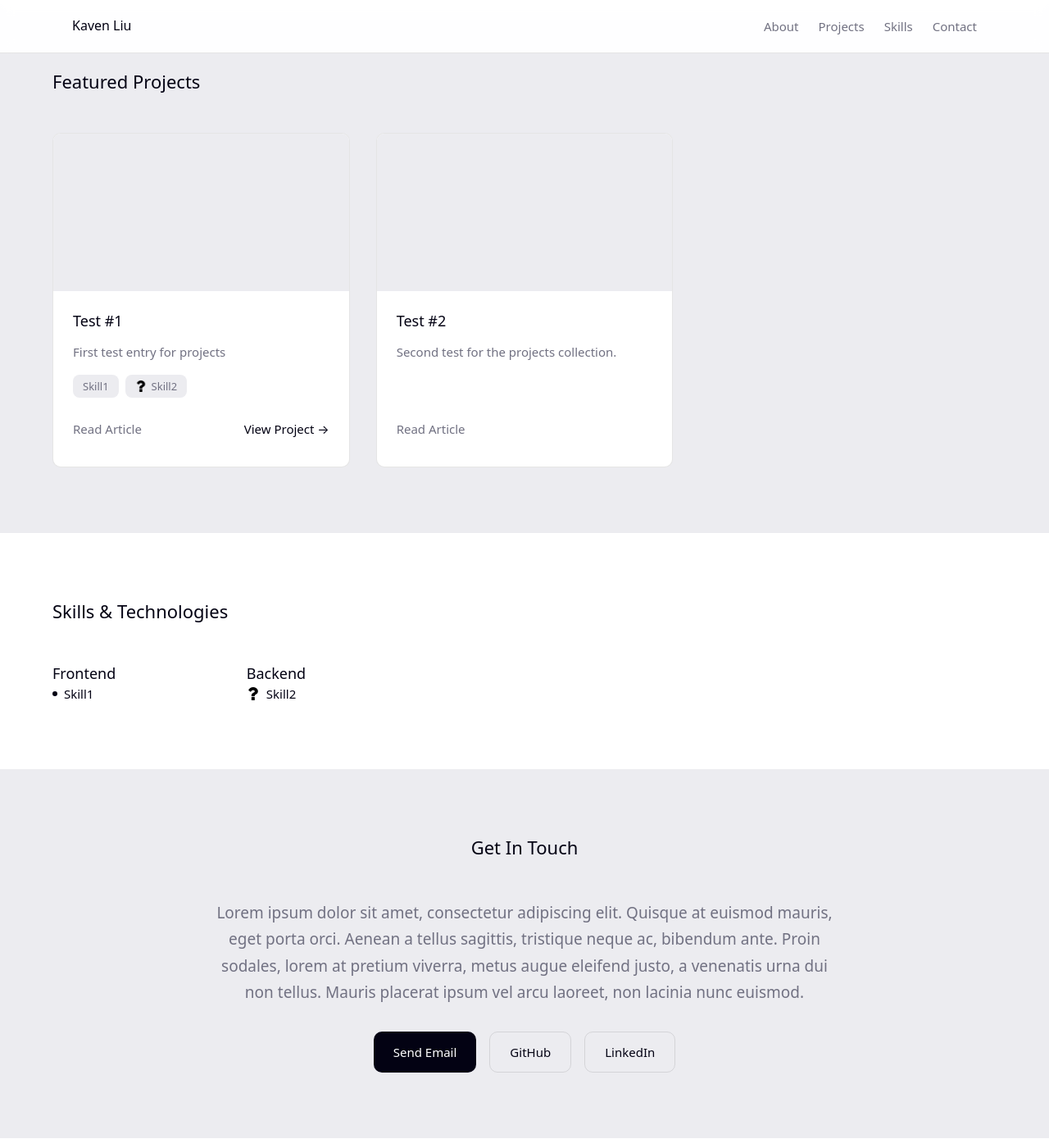
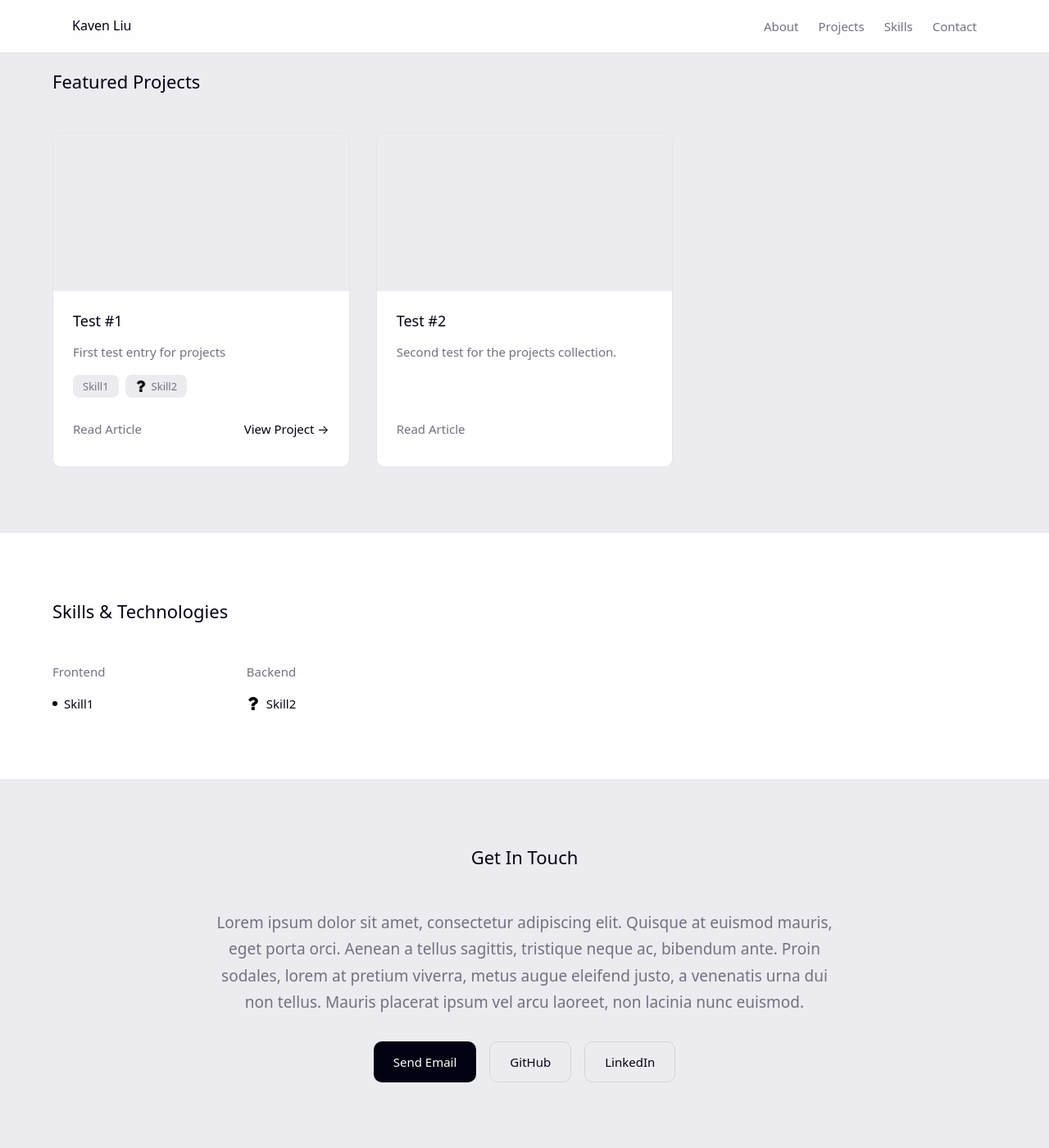
Before and after one commit to Reios0/reios0.github.io, a Jekyll site: the page built from index.html, in a window 1280 px wide and 1400 px high, scrolled down 626 px. Shown: the whole window at 82% size. Built offline with Jekyll 4.4.1, drawn with Linux system fonts in a browser that asks for light colours.

Commit message:
Fix CSS class typo
Fixed typos in the CSS file. Also added the list role to ul because ul has list-style: none (can cause issues with VoiceOver).

```diff
--- a/assets/css/main.css
+++ b/assets/css/main.css
@@ -387,14 +387,14 @@ h3 {
   gap: 2rem;
 }
 
-.skills-grid__label {
+.skills-group__label {
   font-size: 0.9375rem;
   color: var(--muted-fg);
   font-weight: 500;
   margin-bottom: 1rem;
 }
 
-.skills-grid__list {
+.skills-group__list {
   display: flex;
   flex-direction: column;
   gap: 0.5rem;
--- a/index.html
+++ b/index.html
@@ -112,7 +112,7 @@ title: Home
               Other
             {% endif %}
           </h3>
-          <ul class="skills-group__list" aria-label="{{ group.name }} skills">
+          <ul class="skills-group__list" role="list" aria-label="{{ group.name }} skills">
             {% for skill in group.items %}
               <li class="skills-group__item">
                 {% if skill.icon %}
```
